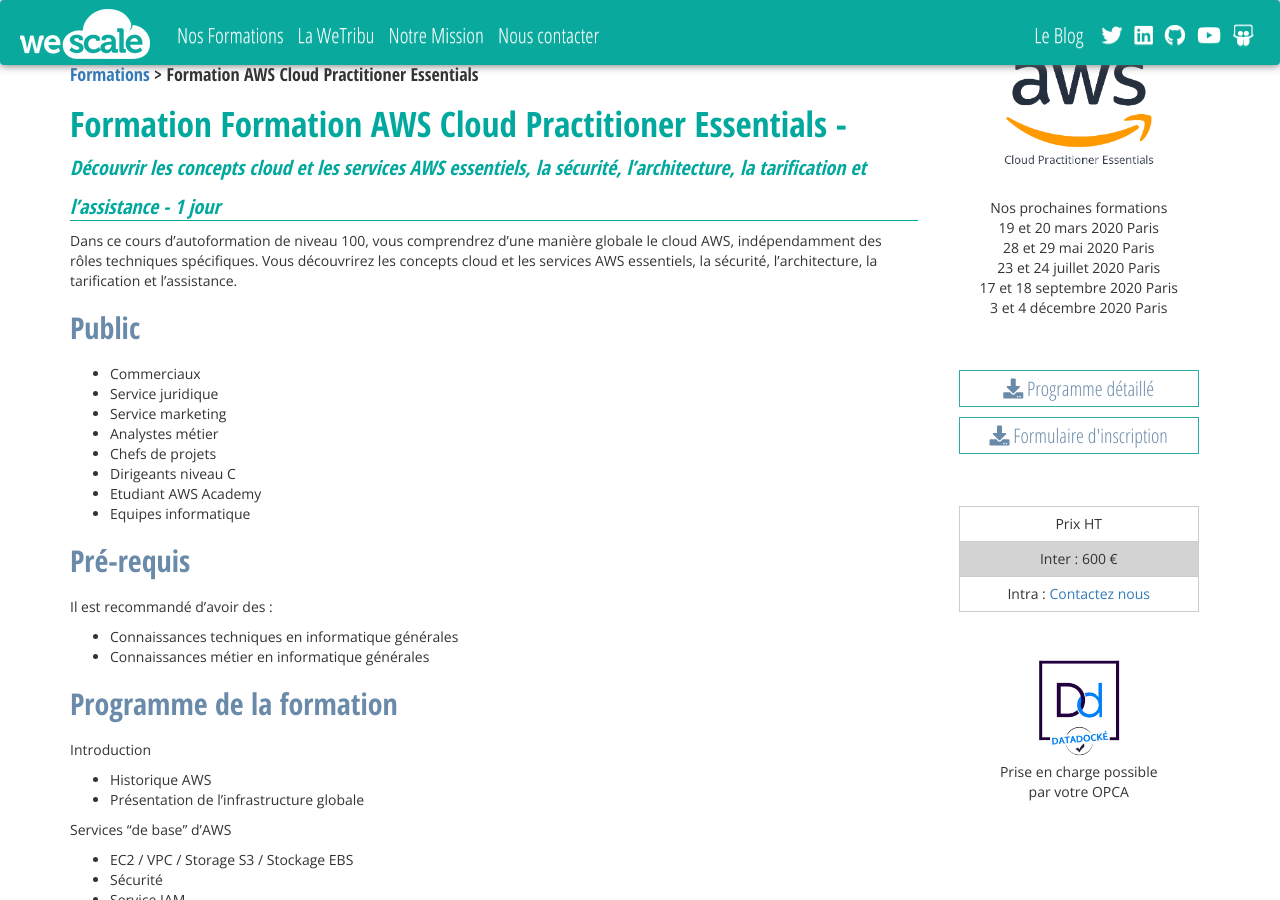
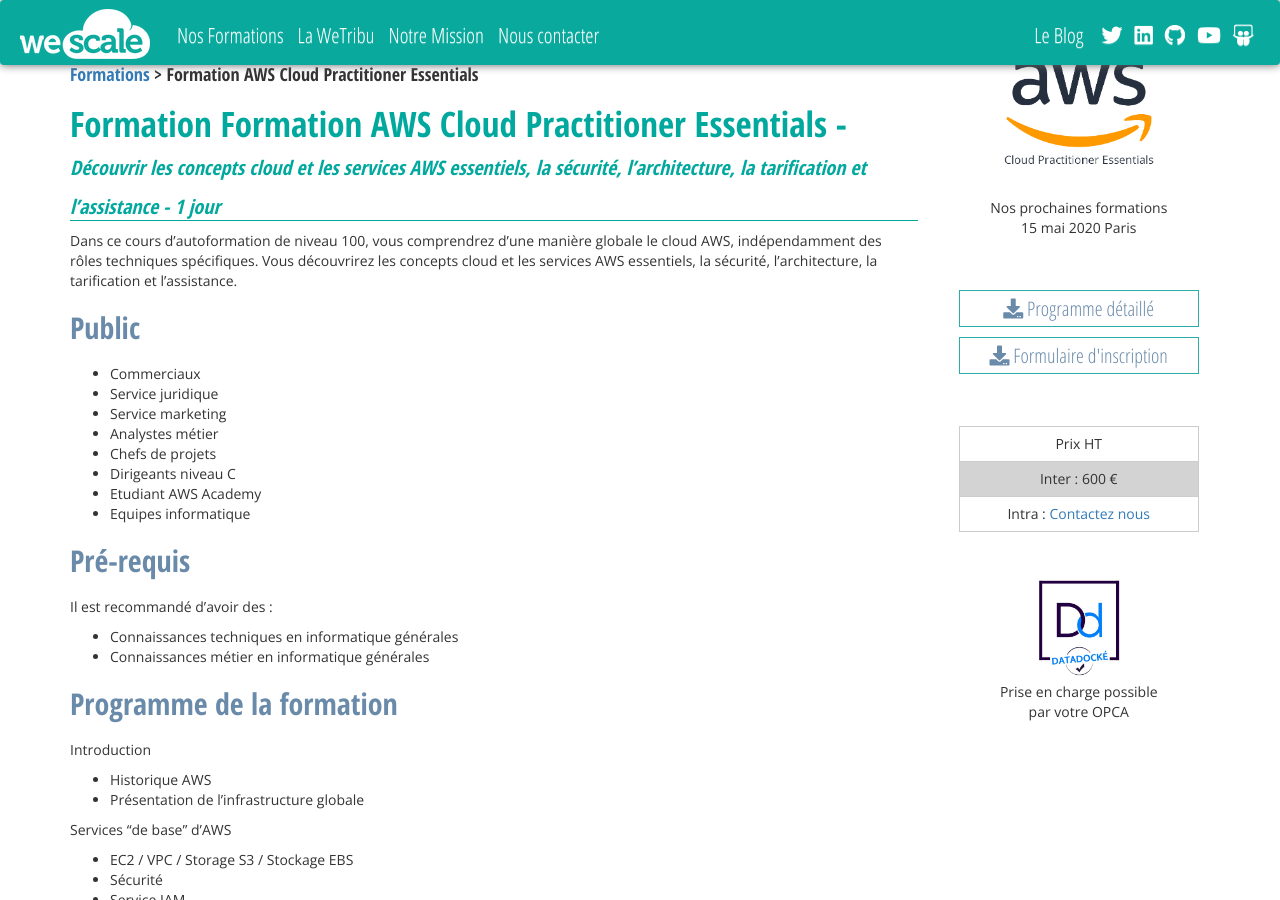
Before and after one commit to wescale/wescale-site, a Jekyll site: the page built from _formations/Formation-AWS-Cloud-Practitioner-Essentials.md, in a window 1280 px wide and 900 px high. Built offline with Jekyll 4.4.1, drawn with Linux system fonts in a browser that asks for light colours; nearby versions of some CDN libraries; comment, search, counter and statistics services are not loaded.

Commit message:
Update Formation-AWS-Cloud-Practitioner-Essentials.md

```diff
--- a/_formations/Formation-AWS-Cloud-Practitioner-Essentials.md
+++ b/_formations/Formation-AWS-Cloud-Practitioner-Essentials.md
@@ -13,11 +13,7 @@
 formateur_img: /images/wewes/avatar.png
 subtitle: |
     Nos prochaines formations<br>
-    19 et 20 mars 2020 Paris<br>
-    28 et 29 mai 2020 Paris<br>
-    23 et 24 juillet 2020 Paris<br>
-    17 et 18 septembre 2020 Paris<br>
-    3 et 4 décembre 2020 Paris<br>
+    15 mai 2020 Paris<br>
 pdf: /pdf/Programme-de-formation-AWS-Cloud-Practitioner-Essentials.pdf
 duree: 1 jour
 tarif: 600 €
```
